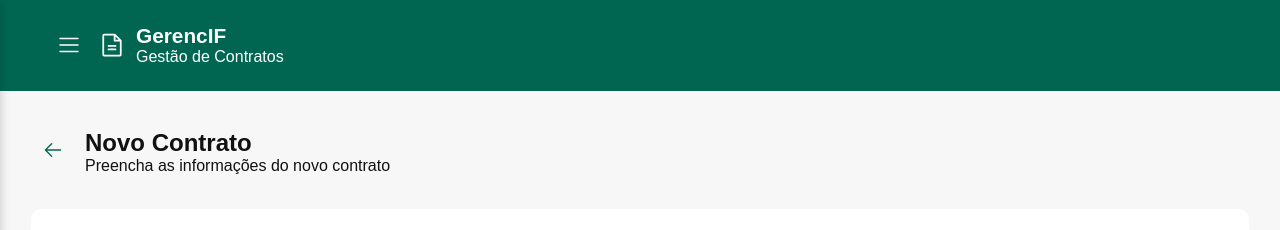
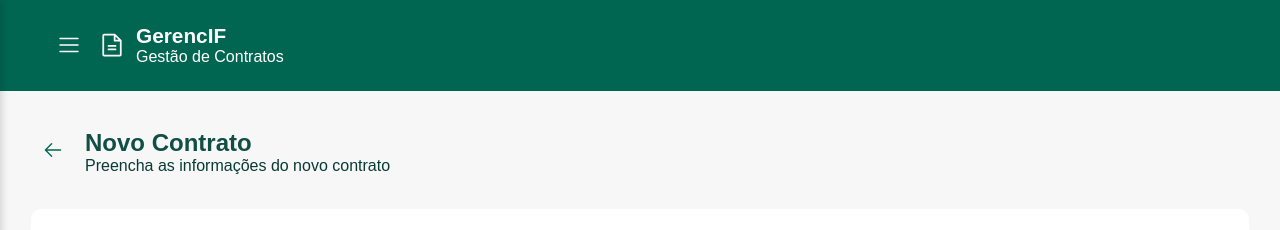
Before and after one commit to laviniamarante/DAW_TCC, a Next.js app: page /cadastroContrato in a window 1280 px wide. Shown: the top 230 px of the page. Built offline with nearby package versions, Linux system fonts and the light colour scheme; no server answers.

Commit message:
alterei a cor de todos os titulos, padronizando

```diff
--- a/src/app/(private)/cadastroContrato/page.module.css
+++ b/src/app/(private)/cadastroContrato/page.module.css
@@ -44,12 +44,14 @@ body {
 
 .areaTitulo {
   margin-top: 12px;
+  color:#114e45;
 }
 
 .subtitulo {
   font-size: 1rem;
   font-weight: 50;
   margin-bottom: 8px;
+  color:#073b33;
 }
 
 .gradeCartoes {
--- a/src/app/(private)/contratos/page.module.css
+++ b/src/app/(private)/contratos/page.module.css
@@ -10,13 +10,14 @@
 .tituloPagina {
     font-size: 1.5rem;
     font-weight: 700;
-    margin-bottom: 16px;
-    color: #1a1a1a;
+    margin-bottom: 5px;
+    color: #114e45;
 }
 
-/* ==============================
-   PAINEL DE FILTRAGEM
-============================== */
+.subtitulo{
+    color: #073b33;
+    padding-bottom: 12px;
+}
 
 .cartaoFiltros {
     background: #ffffff;
--- a/src/app/(private)/contratos/page.tsx
+++ b/src/app/(private)/contratos/page.tsx
@@ -207,6 +207,8 @@ export default function PaginaContratos() {
   return (
     <main className={styles.containerPrincipal}>
       <h2 className={styles.tituloPagina}>Contratos</h2>
+      <p className={styles.subtitulo}> Acesse, pesquise e acompanhe os contratos para facilitar
+        o gerenciamento e a consulta de informações. </p>
 
       {/* Painel de busca e filtragem */}
       <section className={styles.cartaoFiltros}>
--- a/src/app/(private)/detalhes/[id]/page.module.css
+++ b/src/app/(private)/detalhes/[id]/page.module.css
@@ -37,6 +37,7 @@ body{
 
 .areaTitulo {
   margin-top: 12px;
+  color:#114e45;
 }
 .gradeCartoes {
     display: flex;
@@ -253,16 +254,11 @@ body{
     transition: opacity 0.2s;
 }
 
-.areaTitulo {
-    margin-bottom: 16px;
-    font-size: 1rem;
-    font-weight: bold;
-}
-
 .subtitulo {
     font-size: 1rem;
     font-weight: 50;
     margin-bottom: 8px;
+    color:#073b33;
 }
 
 .mensagemCarregando {
--- a/src/app/(private)/inicial/page.module.css
+++ b/src/app/(private)/inicial/page.module.css
@@ -38,12 +38,14 @@
     font-size: 22px;
     margin: 0;
     font-weight:bold;
+    color:#114e45;
 }
 
 .subtitulo {
     color: #555555;
     font-size: 15px;
     font-weight: 500;
+    color:#073b33;
 }
 
 .botaoNovoContrato {
--- a/src/app/(private)/layout.module.css
+++ b/src/app/(private)/layout.module.css
@@ -79,7 +79,7 @@
 
 .drawerHeader h2 {
     font-size: 1.1rem;
-    color: #333;
+    color: #114e45;;
 }
 
 .closeBtn {
@@ -93,6 +93,7 @@
     display: flex;
     flex-direction: column;
     gap: 8px;
+
 }
 
 .navItem {
@@ -100,7 +101,7 @@
     align-items: center;
     gap: 12px;
     padding: 12px;
-    color: #333;
+     color:#114e45;
     text-decoration: none;
     font-weight: 500;
     border-radius: 6px;
--- a/src/app/(private)/notificacoes/page.module.css
+++ b/src/app/(private)/notificacoes/page.module.css
@@ -11,13 +11,13 @@
 .tituloPagina {
   font-size: 25px;
   font-weight: bold;
-  color: #006C5B;
+  color:#114e45;;
   margin-bottom: 5px;
 }
 
 .subtitulo {
   font-size: 14px;
-  color: #777;
+  color: #073b33;
   margin-bottom: 20px;
 }
 
--- a/src/app/(private)/perfil/page.module.css
+++ b/src/app/(private)/perfil/page.module.css
@@ -7,7 +7,7 @@
 .tituloPagina {
     font-size: 1.5rem;
     font-weight: 700;
-    color: #1a1a1a;
+    color: #114e45;;
     margin-bottom: 16px;
 }
 
--- a/src/app/(private)/usuarios/page.module.css
+++ b/src/app/(private)/usuarios/page.module.css
@@ -16,13 +16,13 @@
 .tituloPagina {
     font-size: 1.5rem;
     font-weight: 700;
-    color: #1a1a1a;
+    color: #114e45;;
     margin-bottom: 2px;
 }
 
 .subtitulo {
     font-size: 0.88rem;
-    color: #666;
+    color: #073b33;
 }
 
 .botaoNovoUsuario {
--- a/src/app/page.module.css
+++ b/src/app/page.module.css
@@ -14,7 +14,7 @@
 
 .loginLayout {
   display: grid;
-  grid-template-columns: 38% 58%;
+  grid-template-columns: 35% 58%;
   width: 100%;
   min-height: 100vh;
   background: #fff;
--- a/src/app/page.tsx
+++ b/src/app/page.tsx
@@ -11,7 +11,6 @@ import { RiLockPasswordLine } from "react-icons/ri";
 import { FaRegEyeSlash, FaRegEye } from "react-icons/fa";
 
 import { supabase } from "@/lib/supabase";
-
 export default function Home() {
   const router = useRouter();
 
```
